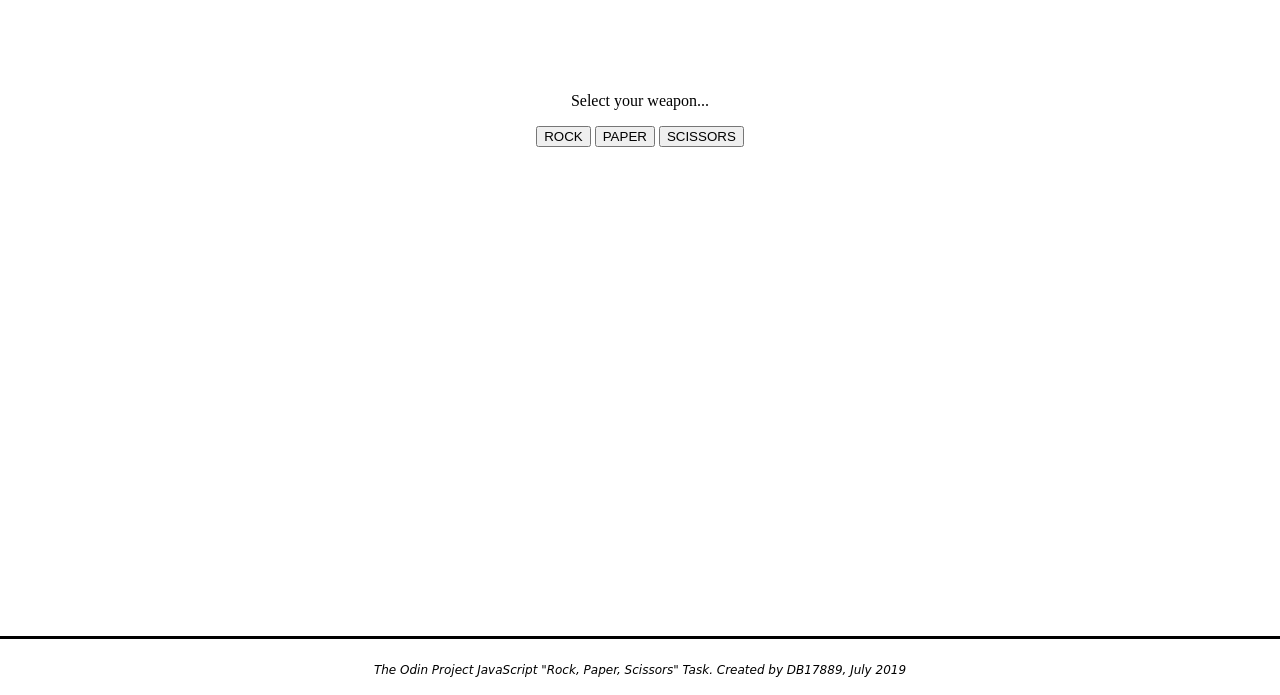
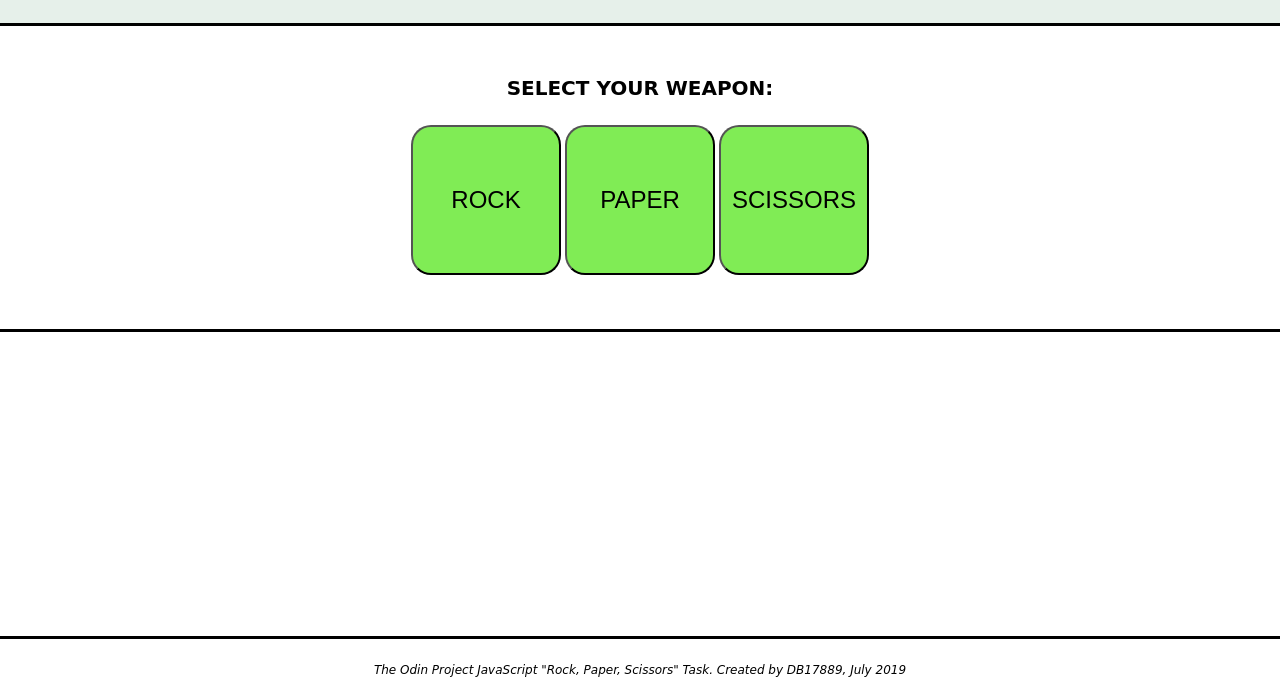
Before and after one commit to DB17889/project_rps, a plain HTML site: page index.html in a window 1280 px wide. Shown: the part 105-800 px from the top of the page. Drawn offline with Linux system fonts and the light colour scheme.

Commit message:
Added button area styling

```diff
--- a/index.html
+++ b/index.html
@@ -14,16 +14,20 @@
             </div>
 
             <div class="page-body">
-                <p id="body-inst">Select your weapon...</p>
+
+                <p id="body-inst">SELECT YOUR WEAPON:</p>
+
                 <div class="allbuttons">
                     <button class="btn" value="rock">ROCK</button>
                     <button class="btn" value="paper">PAPER</button>
                     <button class="btn" value="scissors">SCISSORS</button>
                 </div>
 
-                <p class="playerOutput"></p>
-                <p class="compOutput"></p>
-                <p class="roundOutput"></p>
+                <div class="outputContainer">
+                    <p class="playerOutput"></p>
+                    <p class="compOutput"></p>
+                    <p class="roundOutput"></p>
+                </div>
 
                 <div class="scores">
                     <p class="playerScore"></p>
--- a/script.js
+++ b/script.js
@@ -128,10 +128,10 @@ let compScore = document.querySelector('.compScore');
 
 function updateScores(PScore, CScore) {
 
-    if (PScore > 0 || CScore > 0) {
+    if (PScore >= 0 || CScore >= 0) {
 
-        playerScore.textContent = 'Players score is ' + PScore;
-        compScore.textContent = 'Computers score is ' + CScore;
+        playerScore.textContent = 'Player: ' + PScore;
+        compScore.textContent = 'Computer: ' + CScore;
     }
 }
 
--- a/style.css
+++ b/style.css
@@ -37,8 +37,37 @@ html, body {
     background: #e6f0ea;
     border-bottom: solid black;
     border-top: solid black;
+    padding-top: 20px;
+    padding-bottom: 10px;
 }
 
-.page-body {
-    padding-top: 80px;
+
+.btn {
+    height:150px;
+    width: 150px;
+    background-color: rgb(128, 236, 85);
+    font-size: 24px;
+    display: inline-block;
+    border-radius: 20px;
 }
+
+#body-inst {
+    font-family: cursive;
+    font-weight: bolder;
+    font-size: 20px;
+    margin-bottom: 25px;
+    padding-top: 30px;
+}
+
+
+
+.outputContainer {
+    border-bottom: solid black;
+    padding-top: 20px;
+    padding-bottom: 20px;
+    font-size: 14px;
+}
+
+.scores {
+    padding-top: 20px;
+}
```
